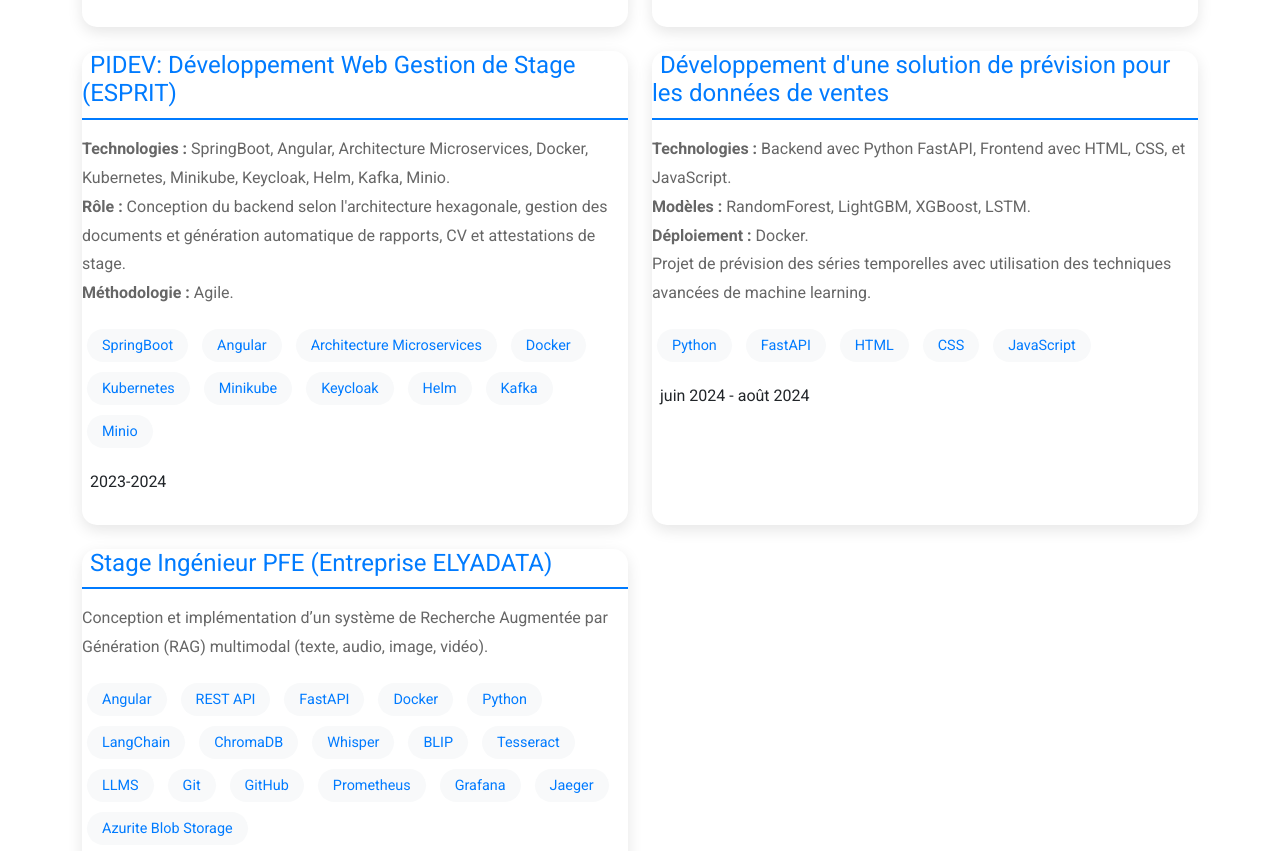
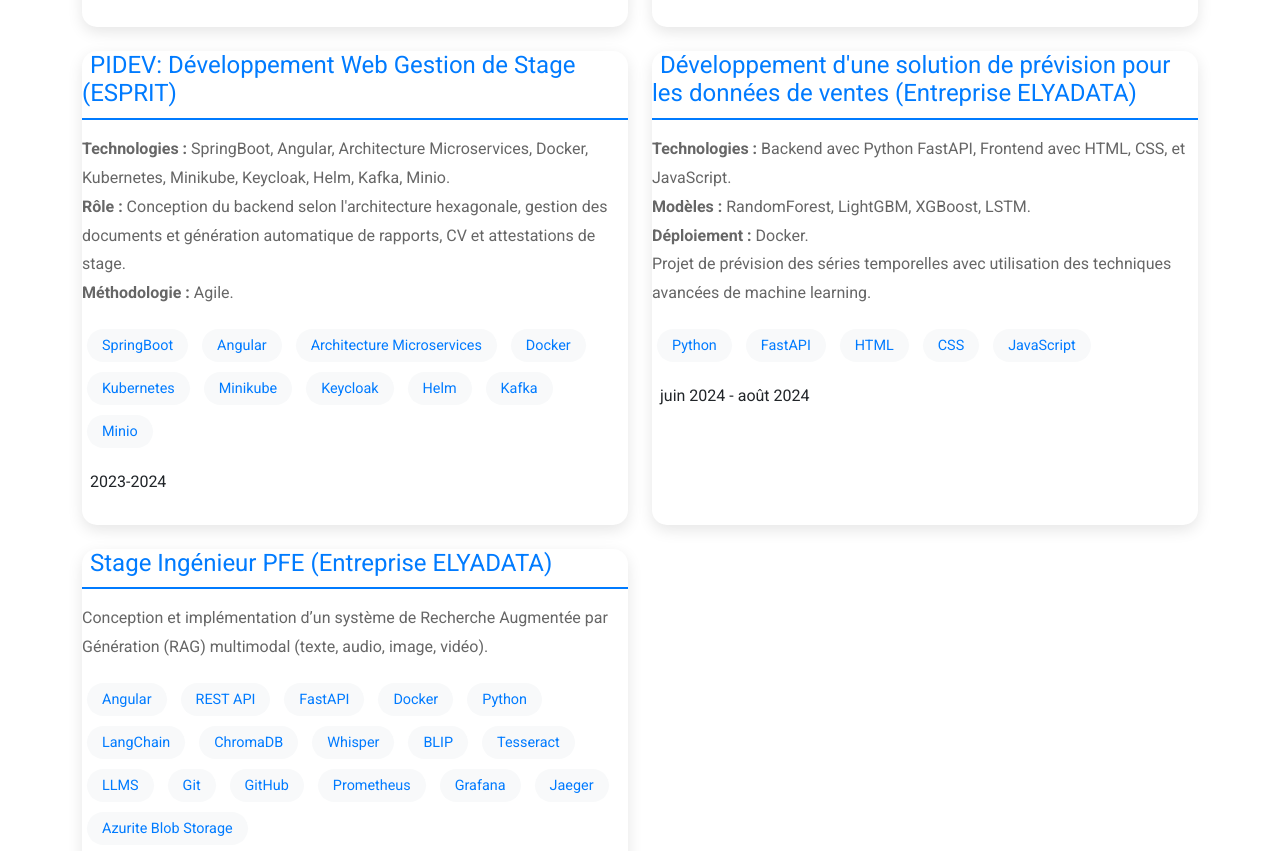
Before and after one commit to IhebZaidi/cvIheb, a plain HTML site: page pages/projetsacademique.html in a window 1280 px wide. Shown: the part 999-1850 px from the top of the page. Drawn offline with nearby package versions, Linux system fonts and the light colour scheme.

Commit message:
Update projetsacademique.html

```diff
--- a/pages/projetsacademique.html
+++ b/pages/projetsacademique.html
@@ -206,7 +206,7 @@
                 <div class="card-body">
                     <h3 class="card-title">
                         <i class="fas fa-laptop-code me-2"></i>
-                        Développement d'une solution de prévision pour les données de ventes
+                        Développement d'une solution de prévision pour les données de ventes (Entreprise ELYADATA)
                     </h3>
                     <p class="card-text">
                         <strong>Technologies :</strong> Backend avec Python FastAPI, Frontend avec HTML, CSS, et JavaScript.<br>
```
